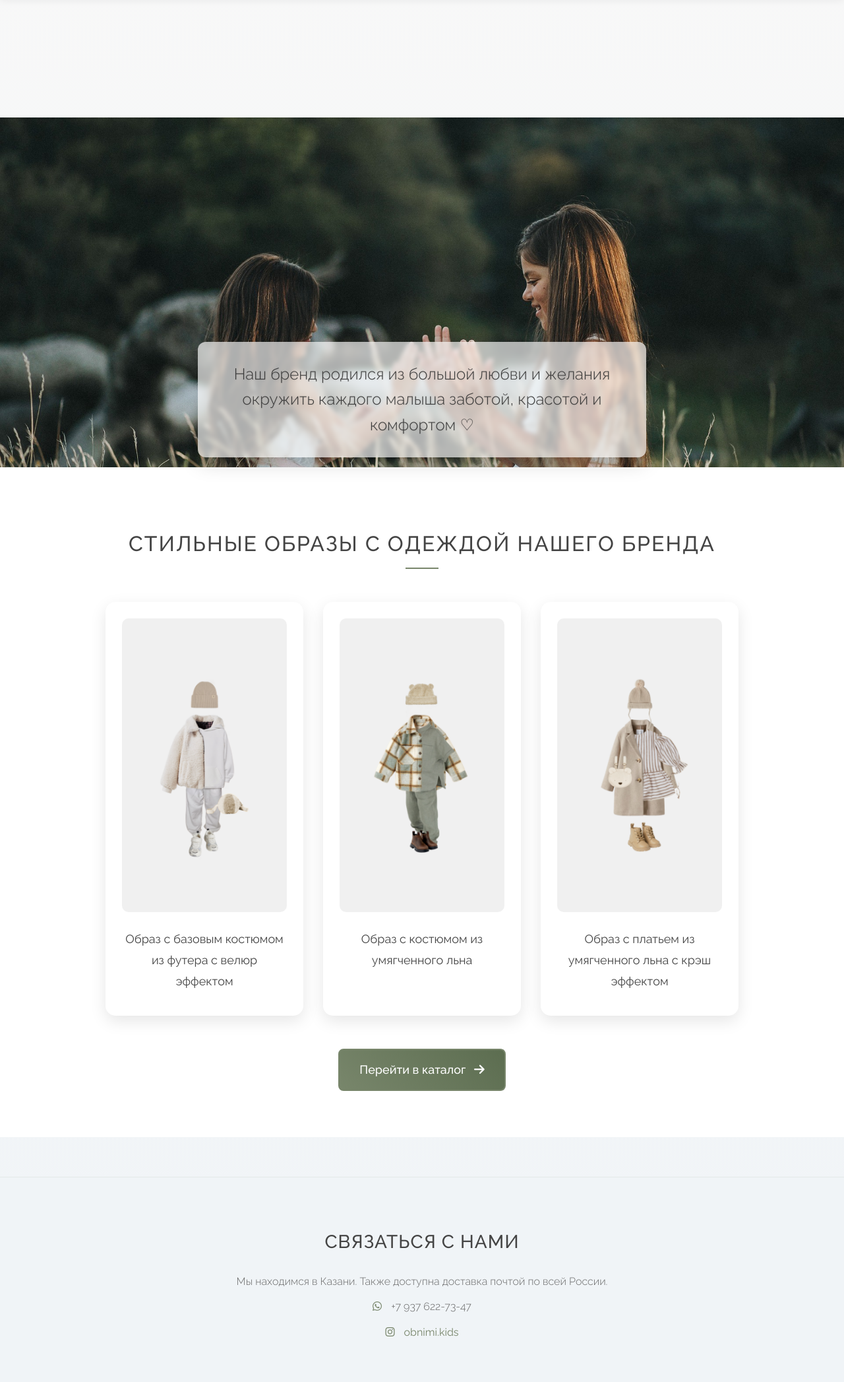
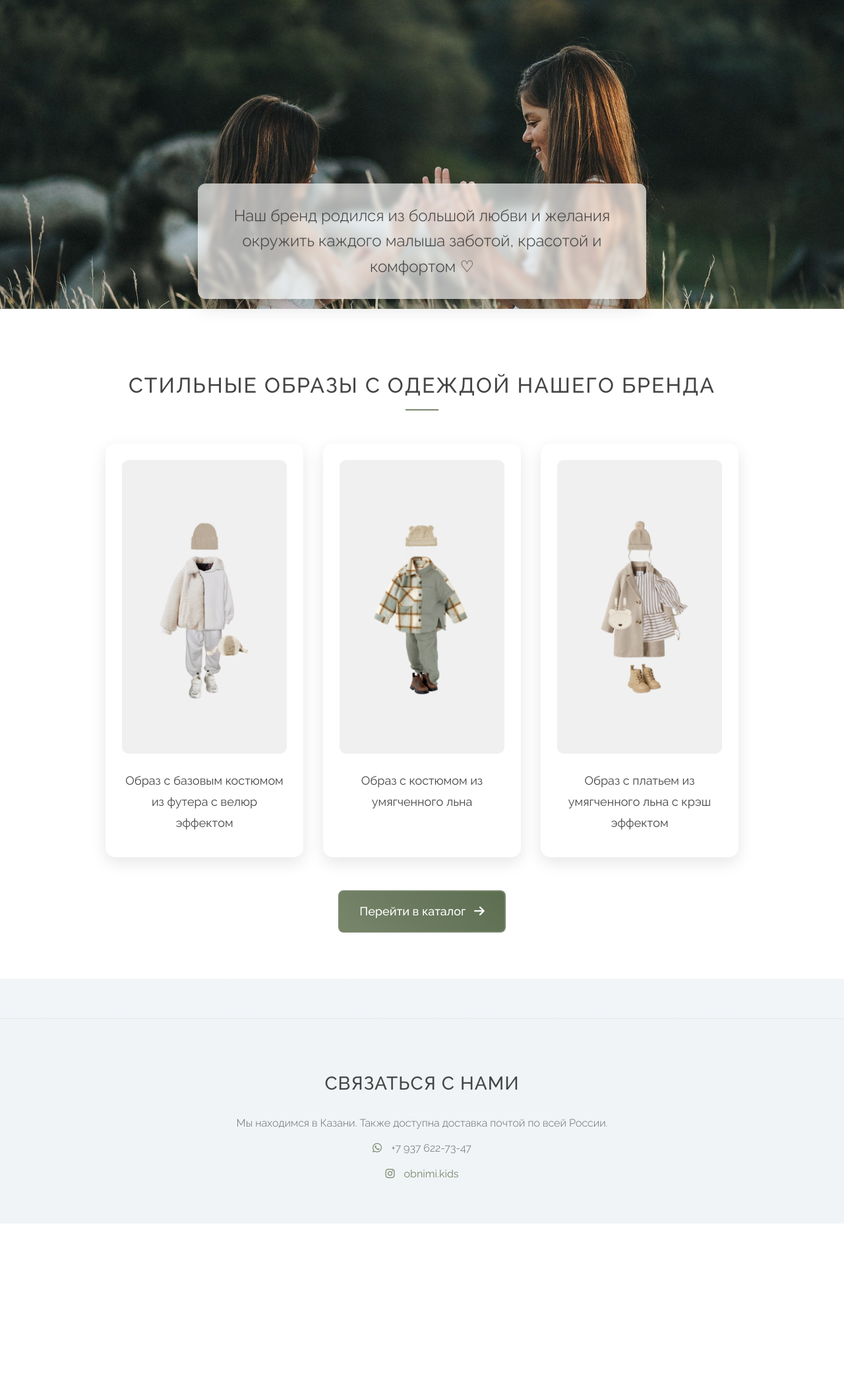
Before and after one commit to ZainapKurbanova/obnimikids, a Django app: template main/templates/main/main.html in a window 1280 px wide. Shown: the part 122-2216 px from the top of the page at 66% size. After the commit the page ends 1976 px from the top, so only its background shows below. Run offline with Django 5.2, Linux system fonts and the light colour scheme; the template is opened without the code that fills it, so the values that code supplies are empty.

Commit message:
Update main.css

```diff
--- a/main/static/main/css/main.css
+++ b/main/static/main/css/main.css
@@ -160,7 +160,9 @@ header .logo img {
 .catalog-btn:hover i {
     transform: scale(1.1);
 }
-
+.content {
+    padding-top: 0px;
+}
 /* Адаптивность */
 @media (max-width: 768px) {
     .navbar {
```
